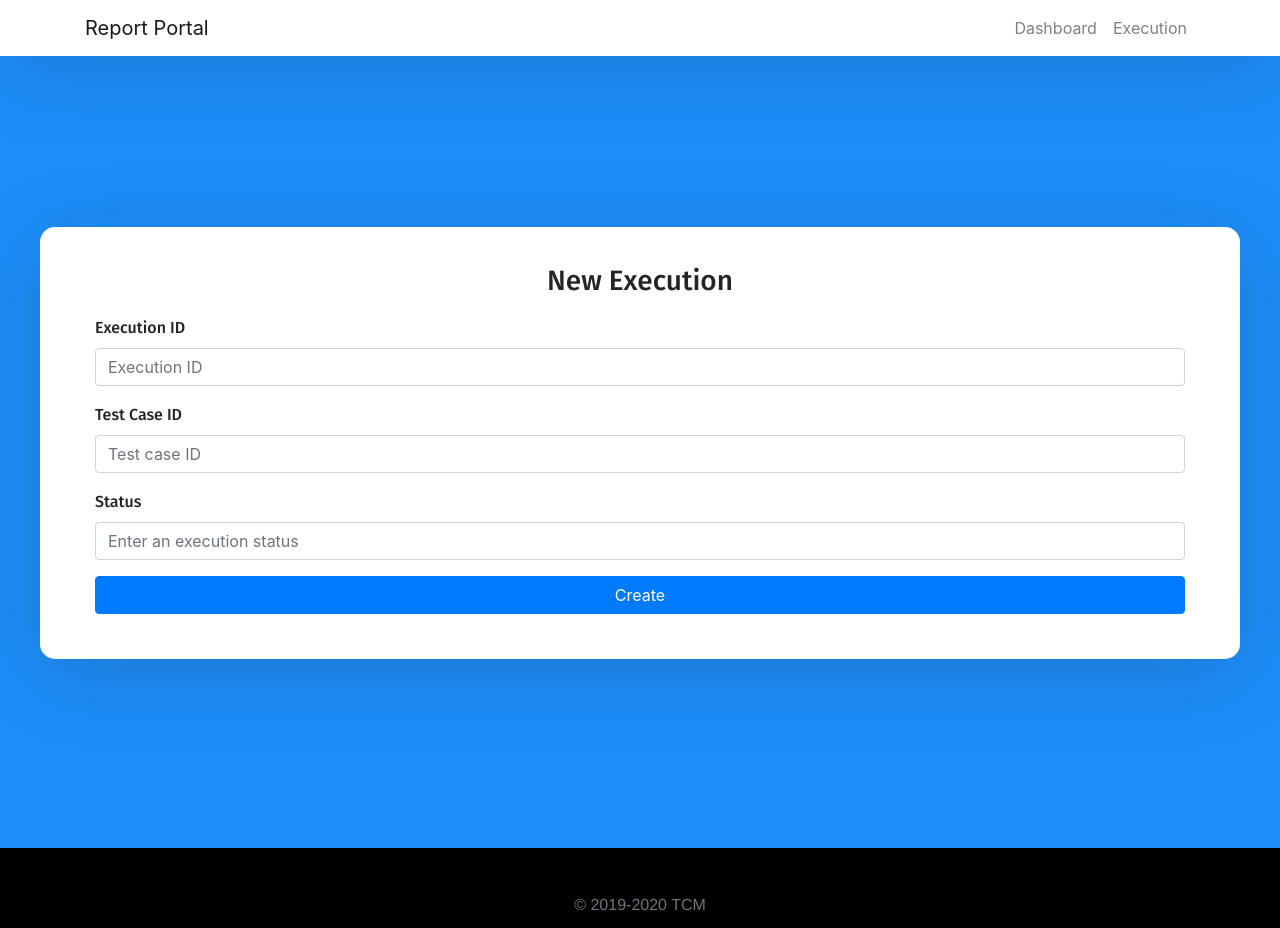
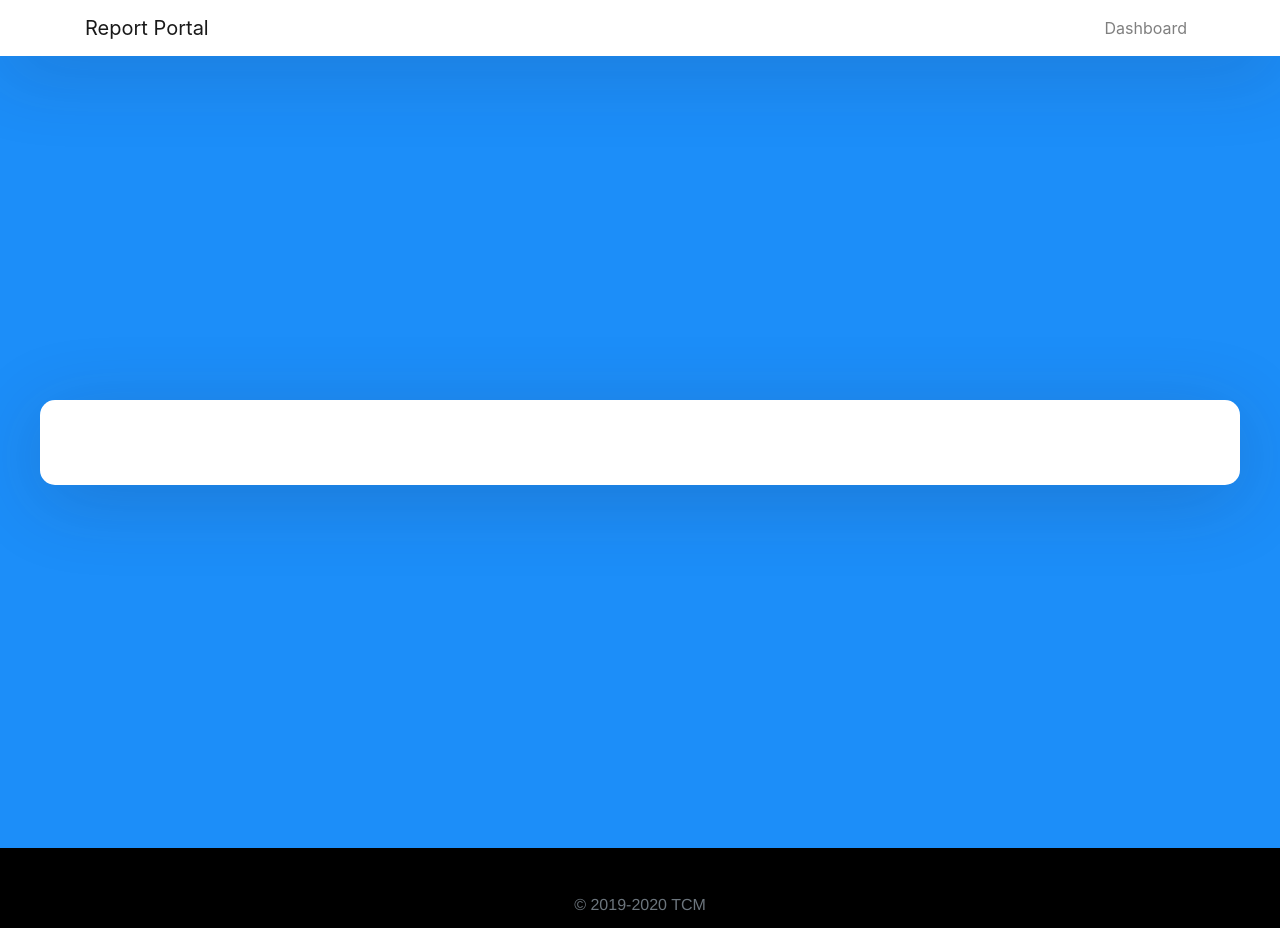
Before and after one commit to xCase-Manager/report-portal, a React (Create React App) app: page /execution in a window 1280 px wide. Built offline with nearby package versions, Linux system fonts and the light colour scheme.

Commit message:
removed execution component

```diff
--- a/src/App.js
+++ b/src/App.js
@@ -3,7 +3,6 @@
 import './App.css';
 import { BrowserRouter as Router, Switch, Route, Link } from "react-router-dom";
 import Dashboard from './components/dashboard.component';
-import Execution from './components/execution.component';
 
 function App() {
   return (
@@ -17,9 +16,6 @@
                 <li className="nav-item">
                   <Link className="nav-link" to={"/dashboard"}>Dashboard</Link>
                 </li>
-                <li className="nav-item">
-                  <Link className="nav-link" to={"/execution"}>Execution</Link>
-                </li>
               </ul>
             </div>
           </div>
@@ -29,7 +25,6 @@
             <Switch>
               <Route exact path='/' component={Dashboard}  />
               <Route exact path='/dashboard' component={Dashboard}  />
-              <Route path="/execution" component={Execution} />
             </Switch>
           </div>
         </div>
--- a/src/components/execution.component.js
+++ /dev/null
@@ -1,53 +0,0 @@
-import React, { Component } from "react";
-import ExecutionService from '../shared/mock-execution-service';
-
-export default class Execution extends Component {
-
-    constructor(props) {
-        super(props);
-        this.executionService = new ExecutionService();
-    }
-
-    componentDidMount() {
-        const formElem = document.querySelector('form');
-
-        formElem.addEventListener('submit', (e) => {
-            e.preventDefault();
-            new FormData(formElem);
-        });
-
-        formElem.addEventListener('formdata', (e) => {
-            let data = e.formData;
-            for (var value of data.values()) {
-              console.log(value);
-            }
-
-            this.executionService.createExecution(data).then(execution => {
-                console.log(execution);
-              }
-          );
-        });
-    }
-
-    render() {
-        return (
-            <form encType="multipart/form-data" method="post">
-                <h3>New Execution</h3>
-                <div className="form-group">
-                    <label>Execution ID</label>
-                    <input name="id" type="number" className="form-control" placeholder="Execution ID" />
-                </div>
-                <div className="form-group">
-                    <label>Test Case ID</label>
-                    <input name="testcaseId" type="text" className="form-control" placeholder="Test case ID" />
-                </div>
-                <div className="form-group">
-                    <label>Status</label>
-                    <input name="status" type="text" className="form-control" placeholder="Enter an execution status" />
-                </div>
-                <button type="submit" className="btn btn-primary btn-block">Create</button>
-            </form>
-
-        );
-    }
-}
```
